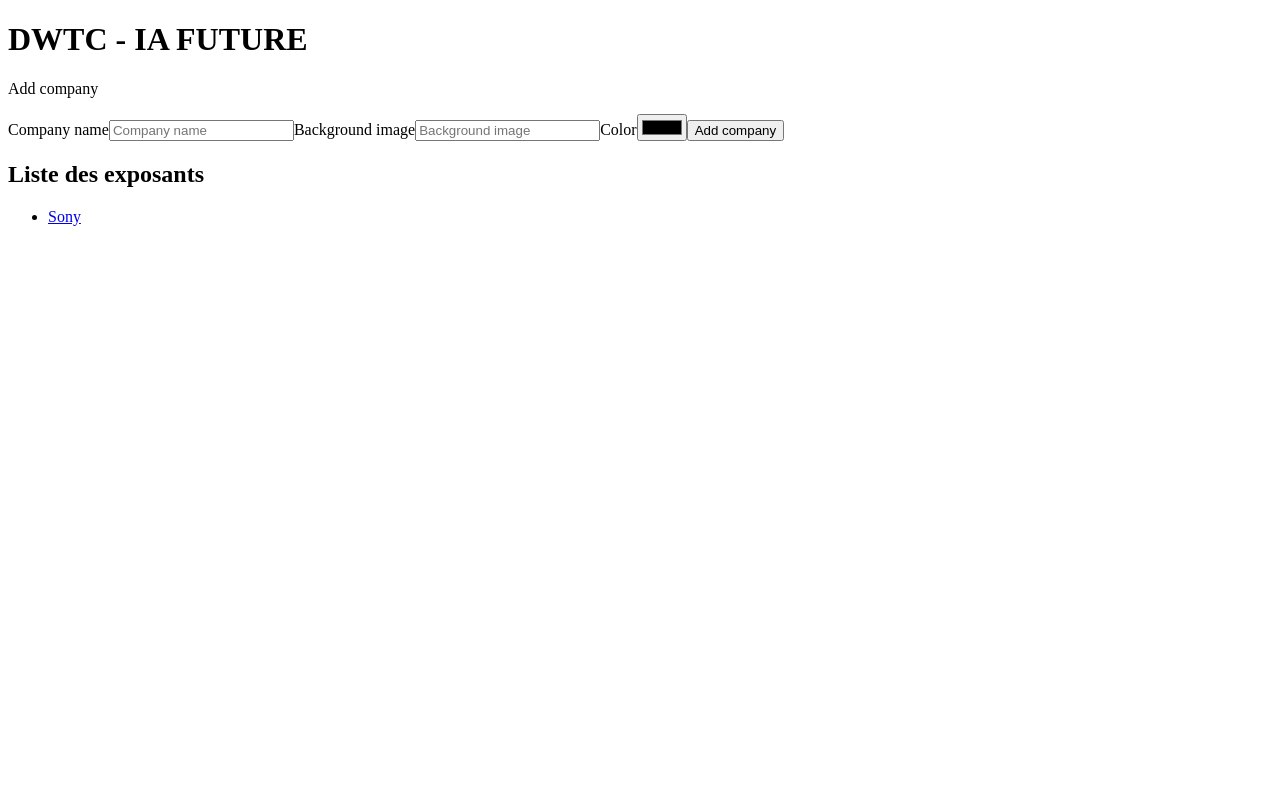
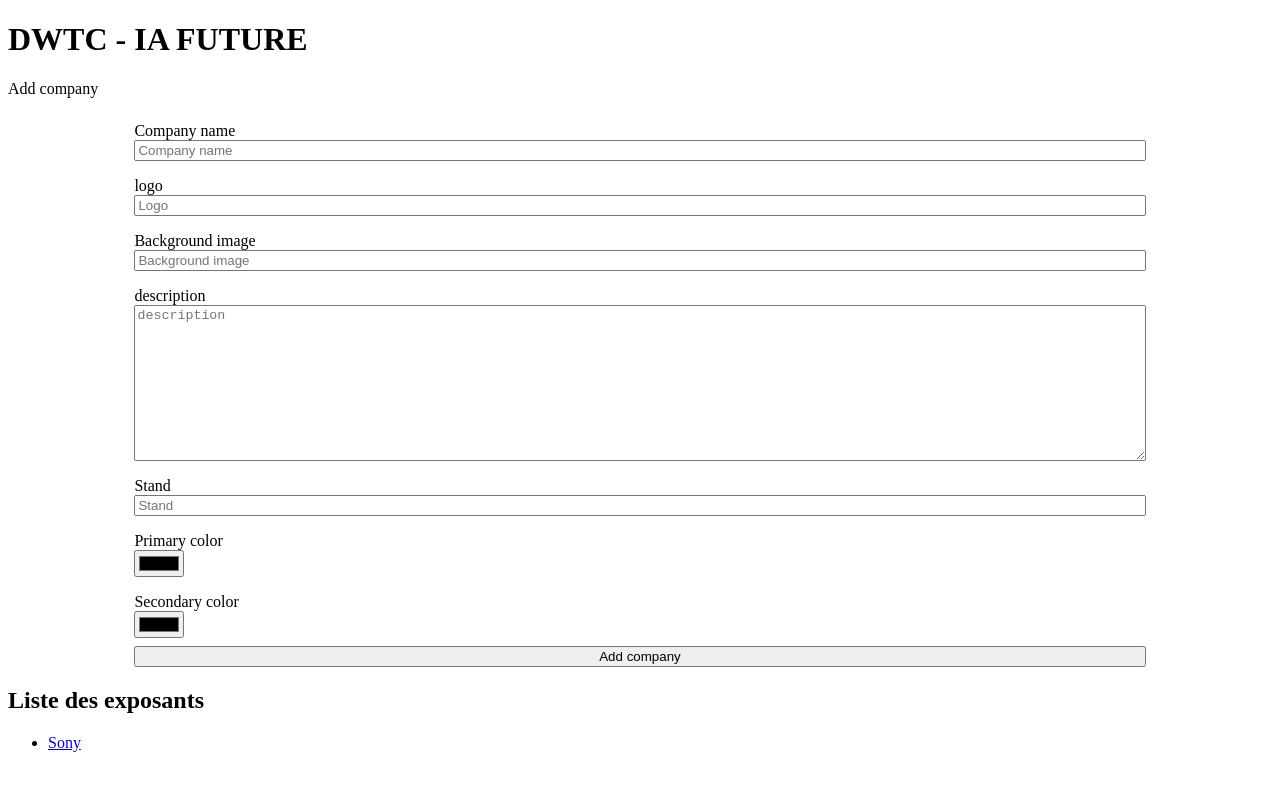
Before and after one commit to CyriacduChatenet/ESD-react-page-generator, a React (Vite) app: page / in a window 1280 px wide. Shown: the top 790 px of the page. Built offline with nearby package versions, Linux system fonts and the light colour scheme.

Commit message:
add form

```diff
--- /dev/null
+++ b/src/assets/form.jsx
@@ -0,0 +1,51 @@
+import { useState } from "react";
+import data from '../data.json'
+
+export const Form = () => {
+    const [credentials, setCredentials] = useState({});
+
+    const handleChange = (e) => {
+        const {name, value} = e.target;
+        setCredentials({...credentials, [name]: value, link:credentials.name});
+    };
+
+    const handleSubmit = (e) => {
+        e.preventDefault();
+        data.push(credentials);
+        console.log(data);
+    };
+
+    return (
+        <form action="" onSubmit={handleSubmit}>
+            <label htmlFor="">
+                <span>Company name</span>
+                <input type="text" name="name" placeholder="Company name" onChange={handleChange} />
+            </label>
+            <label htmlFor="">
+                <span>logo</span>
+                <input type="text" name="logo" placeholder="Logo" onChange={handleChange} />
+            </label>
+            <label htmlFor="">
+                <span>Background image</span>
+                <input type="text" name="banner_image_url" placeholder="Background image" onChange={handleChange} />
+            </label>
+            <label htmlFor="">
+                <span>description</span>
+                <textarea name="description" onChange={handleChange} placeholder="description"  id="" cols="30" rows="10"></textarea>
+            </label>
+            <label htmlFor="">
+                <span>Stand</span>
+                <input type="text" name="stand" placeholder="Stand" onChange={handleChange} />
+            </label>
+            <label htmlFor="">
+                <span>Primary color</span>
+                <input type="color" name="primary_color" onChange={handleChange} />
+            </label>
+            <label htmlFor="">
+                <span>Secondary color</span>
+                <input type="color" name="secondary_color" onChange={handleChange} />
+            </label>
+            <input type="submit" value="Add company" />
+        </form>
+    );
+};
--- a/src/components/form.jsx
+++ /dev/null
@@ -1,28 +0,0 @@
-import { useState } from "react";
-
-export const Form = () => {
-    const [credentials, setCredentials] = useState({});
-
-    const handleChange = (e) => {
-        const {name, value} = e.target;
-        setCredentials({...credentials, [name]: value});
-    };
-
-    return (
-        <form action="">
-            <label htmlFor="">
-                <span>Company name</span>
-                <input type="text" name="name" placeholder="Company name" onChange={handleChange} />
-            </label>
-            <label htmlFor="">
-                <span>Background image</span>
-                <input type="text" name="banner_image_url" placeholder="Background image" onChange={handleChange} />
-            </label>
-            <label htmlFor="">
-                <span>Color</span>
-                <input type="color" name="background" onChange={handleChange} />
-            </label>
-            <input type="submit" value="Add company" />
-        </form>
-    );
-};
--- a/src/home.jsx
+++ b/src/home.jsx
@@ -1,5 +1,5 @@
 import { Link } from "react-router-dom";
-import { Form } from "./components/form";
+import { Form } from "./assets/form";
 
 export const HomePage = ({ data }) => {
     return (
--- a/src/index.css
+++ b/src/index.css
@@ -9,3 +9,16 @@
   filter: blur(10px);
   backdrop-filter: blur(5.5px);
 }
+
+form {
+  display: flex;
+  flex-direction: column;
+  width: 80%;
+  margin: 0 10%;
+}
+
+label {
+  display: flex;
+  flex-direction: column;
+  margin: 0.5rem 0;
+}
```
